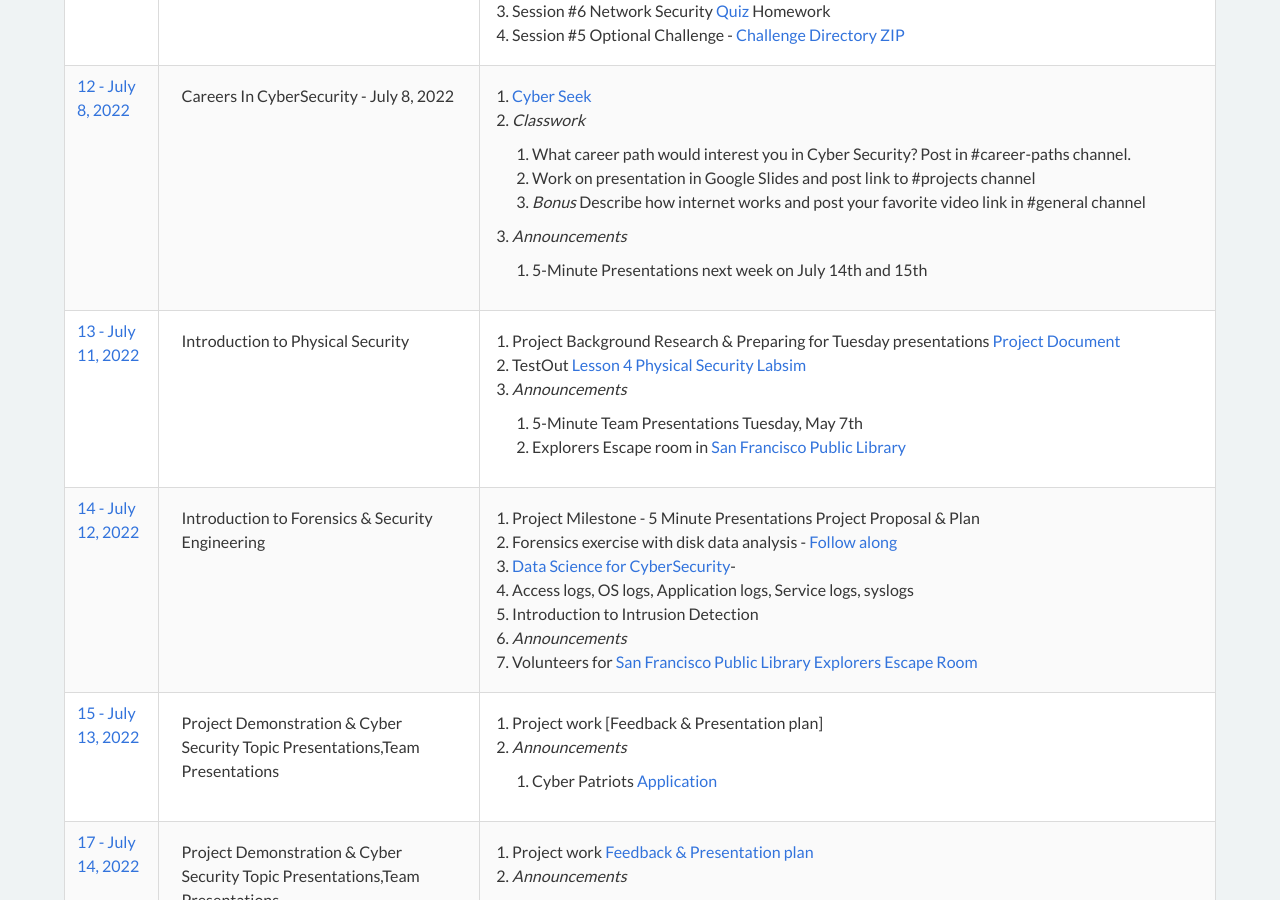
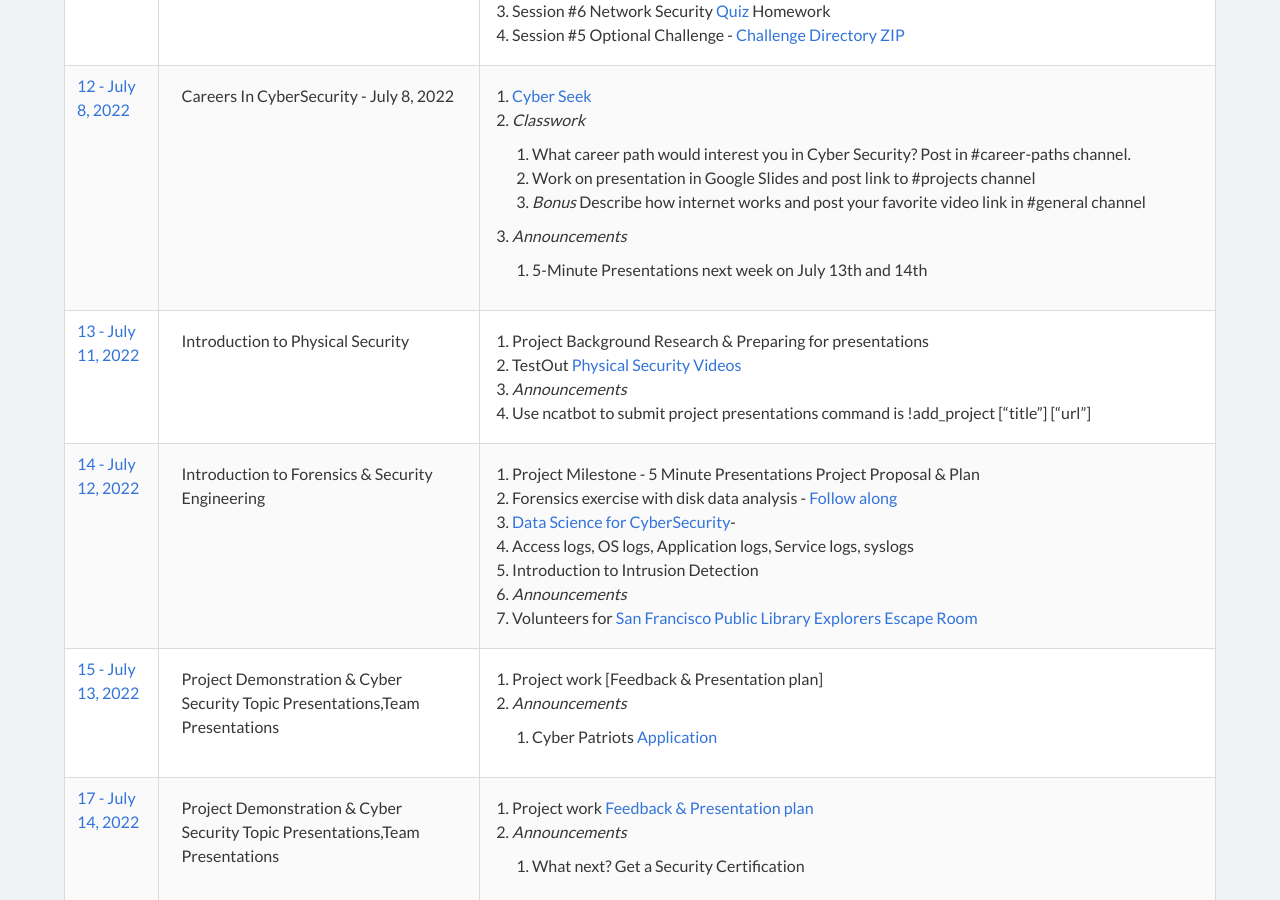
Before and after one commit to cyberdefendersprogram/www-homepage, a Jekyll site: the page built from pages/programs/cyberexplorers-ncat.md, in a window 1280 px wide and 900 px high, scrolled down 2597 px. Built offline with Jekyll 4.4.1, drawn with Linux system fonts in a browser that asks for light colours; nearby versions of some CDN libraries.

Commit message:
Update cyber-explorers-ncat.yml

```diff
--- a/_data/cyber-explorers-ncat.yml
+++ b/_data/cyber-explorers-ncat.yml
@@ -88,16 +88,15 @@
         2. Work on presentation in Google Slides and post link to #projects channel
         3. *Bonus* Describe how internet works and post your favorite video link in #general channel
     3. *Announcements*
-        1. 5-Minute Presentations next week on July 14th and 15th
+        1. 5-Minute Presentations next week on July 13th and 14th
 
 - session: 13 - July 11, 2022
   desc: Introduction to Physical Security
   notes: |
-    1. Project Background Research & Preparing for Tuesday presentations [Project Document](http://bit.ly/project-session8)
-    2. TestOut [Lesson 4 Physical Security Labsim](http://www.testout.com)
+    1. Project Background Research & Preparing for presentations
+    2. TestOut [Physical Security Videos](http://www.testout.com)
     3. *Announcements*
-        1. 5-Minute Team Presentations Tuesday, May 7th
-        2. Explorers Escape room in [San Francisco Public Library](https://www.cyberdefendersprogram.com/escaperoom/)
+      1. Use ncatbot to submit project presentations command is !add_project ["title"] ["url"]
 
 - session: 14 - July 12, 2022
   desc: Introduction to Forensics & Security Engineering
```
